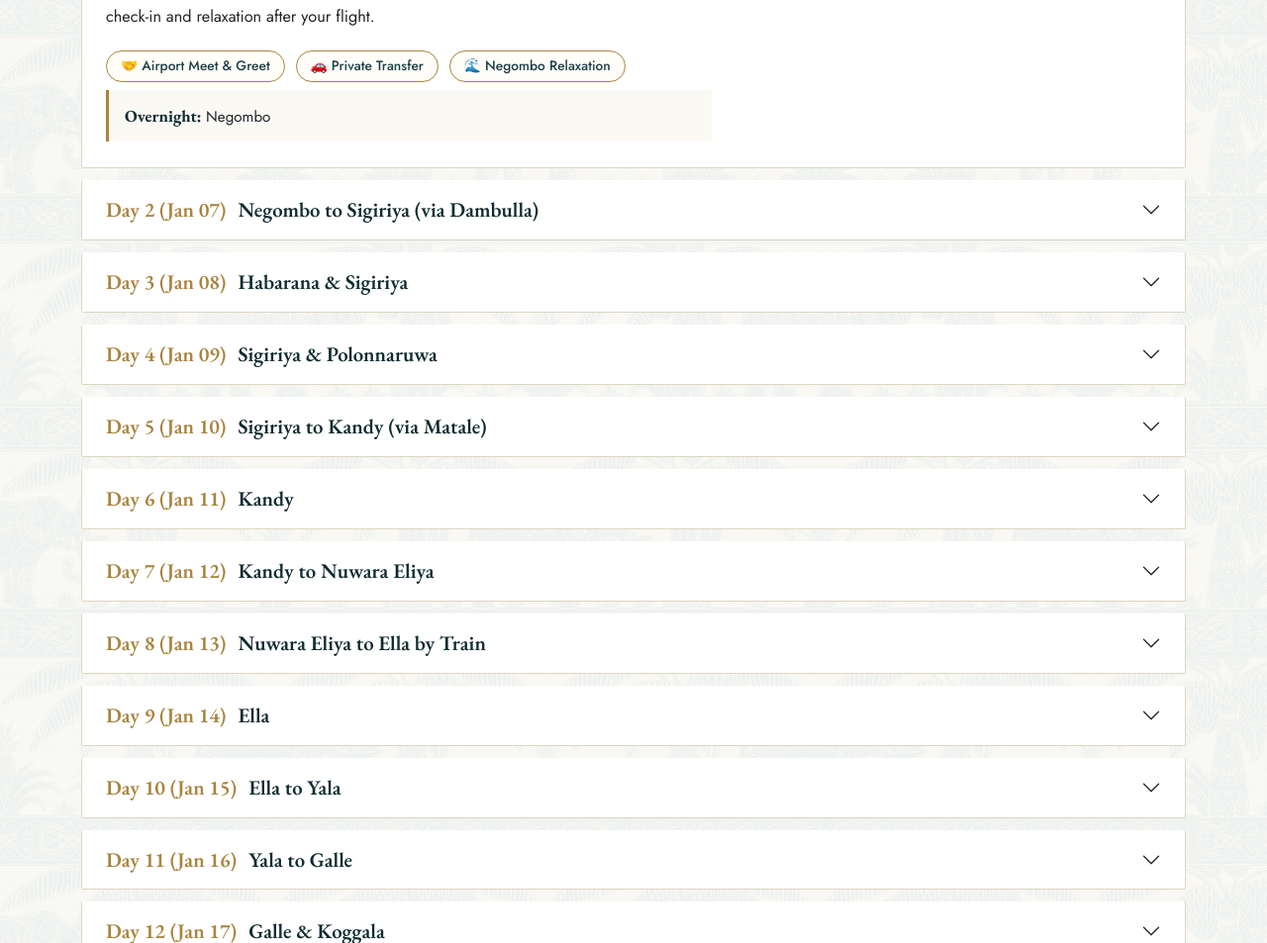
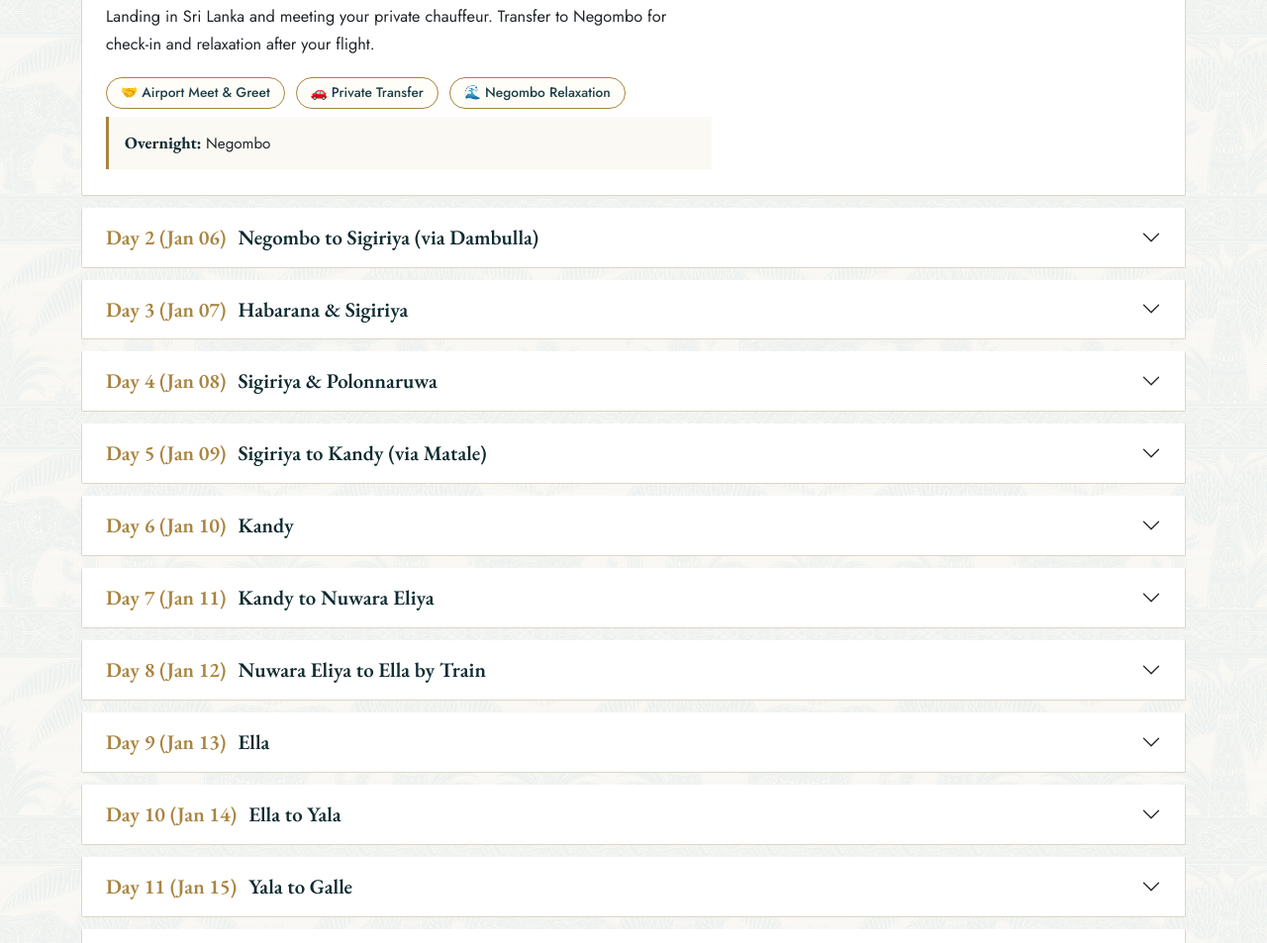
Before and after one commit to rantravelworkmailwork-dev/Dream-Island-Travels-Tours-Scenic-Ceylon-Drive-Discover-Package-2, a plain HTML site: page index.html in a window 1280 px wide. Shown: the part 1847-2800 px from the top of the page at 99% size. Drawn offline with nearby package versions, Linux system fonts and the light colour scheme.

```diff
--- a/index.html
+++ b/index.html
@@ -53,7 +53,7 @@
       <h3 class="section-title">Exclusive Private Transport &amp; Chauffeur Itinerary</h3>
       <p class="section-sub">Tailored for 04 Passengers &bull; January 06 &ndash; 19</p>
       <p class="intro-lead">Experience the best of Sri Lanka with dedicated private transport, professional chauffeur guidance, and complete flexibility across your 14-day journey.</p>
-      <p class="intro-body mb-2">This package covers all vehicle-related expenses including fuel, highway tolls, parking, and chauffeur allowances. The package also covers all the costs for all the mentioned activities. </p>
+      <p class="intro-body mb-2">This package covers all vehicle-related expenses including fuel, highway tolls, parking, and chauffeur allowances. Accommodation and activity tickets are excluded, allowing you complete freedom to customize your stays and entries.</p>
     </section>
 
     <!-- KEY FACTS -->
@@ -61,7 +61,7 @@
       <div class="col-6 col-md-3"><div class="fact"><span class="fact-label">Tour Name</span><span class="fact-value">Scenic Ceylon Drive &amp; Discover</span><span class="fact-note">Private Transport</span></div></div>
       <div class="col-6 col-md-3"><div class="fact"><span class="fact-label">Duration</span><span class="fact-value">13N / 14D</span><span class="fact-note">Jan 06 &ndash; Jan 19</span></div></div>
       <div class="col-6 col-md-3"><div class="fact"><span class="fact-label">Group Size</span><span class="fact-value">04 Pax (Adults)</span><span class="fact-note">Per person rate adjusts if more pax added</span></div></div>
-      <div class="col-6 col-md-3"><div class="fact"><span class="fact-label">Rate Per Person</span><span class="fact-value">785 USD</span></div></div>
+      <div class="col-6 col-md-3"><div class="fact"><span class="fact-label">Rate Per Person</span><span class="fact-value">785 USD</span><span class="fact-note">Transport charges only</span></div></div>
     </div>
 
     <!-- MAP -->
@@ -81,7 +81,7 @@
         <div class="accordion-item">
           <h2 class="accordion-header">
             <button class="accordion-button" type="button" data-bs-toggle="collapse" data-bs-target="#day1">
-              <span class="day-no">Day 1 (Jan 06)</span> Negombo
+              <span class="day-no">Day 1 (Jan 05)</span> Negombo
             </button>
           </h2>
           <div id="day1" class="accordion-collapse collapse show" data-bs-parent="#itineraryAccordion">
@@ -109,7 +109,7 @@
         <div class="accordion-item">
           <h2 class="accordion-header">
             <button class="accordion-button collapsed" type="button" data-bs-toggle="collapse" data-bs-target="#day2">
-              <span class="day-no">Day 2 (Jan 07)</span> Negombo to Sigiriya (via Dambulla)
+              <span class="day-no">Day 2 (Jan 06)</span> Negombo to Sigiriya (via Dambulla)
             </button>
           </h2>
           <div id="day2" class="accordion-collapse collapse" data-bs-parent="#itineraryAccordion">
@@ -137,7 +137,7 @@
         <div class="accordion-item">
           <h2 class="accordion-header">
             <button class="accordion-button collapsed" type="button" data-bs-toggle="collapse" data-bs-target="#day3">
-              <span class="day-no">Day 3 (Jan 08)</span> Habarana &amp; Sigiriya
+              <span class="day-no">Day 3 (Jan 07)</span> Habarana &amp; Sigiriya
             </button>
           </h2>
           <div id="day3" class="accordion-collapse collapse" data-bs-parent="#itineraryAccordion">
@@ -167,7 +167,7 @@
         <div class="accordion-item">
           <h2 class="accordion-header">
             <button class="accordion-button collapsed" type="button" data-bs-toggle="collapse" data-bs-target="#day4">
-              <span class="day-no">Day 4 (Jan 09)</span> Sigiriya &amp; Polonnaruwa
+              <span class="day-no">Day 4 (Jan 08)</span> Sigiriya &amp; Polonnaruwa
             </button>
           </h2>
           <div id="day4" class="accordion-collapse collapse" data-bs-parent="#itineraryAccordion">
@@ -196,7 +196,7 @@
         <div class="accordion-item">
           <h2 class="accordion-header">
             <button class="accordion-button collapsed" type="button" data-bs-toggle="collapse" data-bs-target="#day5">
-              <span class="day-no">Day 5 (Jan 10)</span> Sigiriya to Kandy (via Matale)
+              <span class="day-no">Day 5 (Jan 09)</span> Sigiriya to Kandy (via Matale)
             </button>
           </h2>
           <div id="day5" class="accordion-collapse collapse" data-bs-parent="#itineraryAccordion">
@@ -224,7 +224,7 @@
         <div class="accordion-item">
           <h2 class="accordion-header">
             <button class="accordion-button collapsed" type="button" data-bs-toggle="collapse" data-bs-target="#day6">
-              <span class="day-no">Day 6 (Jan 11)</span> Kandy
+              <span class="day-no">Day 6 (Jan 10)</span> Kandy
             </button>
           </h2>
           <div id="day6" class="accordion-collapse collapse" data-bs-parent="#itineraryAccordion">
@@ -252,7 +252,7 @@
         <div class="accordion-item">
           <h2 class="accordion-header">
             <button class="accordion-button collapsed" type="button" data-bs-toggle="collapse" data-bs-target="#day7">
-              <span class="day-no">Day 7 (Jan 12)</span> Kandy to Nuwara Eliya
+              <span class="day-no">Day 7 (Jan 11)</span> Kandy to Nuwara Eliya
             </button>
           </h2>
           <div id="day7" class="accordion-collapse collapse" data-bs-parent="#itineraryAccordion">
@@ -281,7 +281,7 @@
         <div class="accordion-item">
           <h2 class="accordion-header">
             <button class="accordion-button collapsed" type="button" data-bs-toggle="collapse" data-bs-target="#day8">
-              <span class="day-no">Day 8 (Jan 13)</span> Nuwara Eliya to Ella by Train
+              <span class="day-no">Day 8 (Jan 12)</span> Nuwara Eliya to Ella by Train
             </button>
           </h2>
           <div id="day8" class="accordion-collapse collapse" data-bs-parent="#itineraryAccordion">
@@ -308,7 +308,7 @@
         <div class="accordion-item">
           <h2 class="accordion-header">
             <button class="accordion-button collapsed" type="button" data-bs-toggle="collapse" data-bs-target="#day9">
-              <span class="day-no">Day 9 (Jan 14)</span> Ella
+              <span class="day-no">Day 9 (Jan 13)</span> Ella
             </button>
           </h2>
           <div id="day9" class="accordion-collapse collapse" data-bs-parent="#itineraryAccordion">
@@ -337,7 +337,7 @@
         <div class="accordion-item">
           <h2 class="accordion-header">
             <button class="accordion-button collapsed" type="button" data-bs-toggle="collapse" data-bs-target="#day10">
-              <span class="day-no">Day 10 (Jan 15)</span> Ella to Yala
+              <span class="day-no">Day 10 (Jan 14)</span> Ella to Yala
             </button>
           </h2>
           <div id="day10" class="accordion-collapse collapse" data-bs-parent="#itineraryAccordion">
@@ -365,7 +365,7 @@
         <div class="accordion-item">
           <h2 class="accordion-header">
             <button class="accordion-button collapsed" type="button" data-bs-toggle="collapse" data-bs-target="#day11">
-              <span class="day-no">Day 11 (Jan 16)</span> Yala to Galle
+              <span class="day-no">Day 11 (Jan 15)</span> Yala to Galle
             </button>
           </h2>
           <div id="day11" class="accordion-collapse collapse" data-bs-parent="#itineraryAccordion">
@@ -393,7 +393,7 @@
         <div class="accordion-item">
           <h2 class="accordion-header">
             <button class="accordion-button collapsed" type="button" data-bs-toggle="collapse" data-bs-target="#day12">
-              <span class="day-no">Day 12 (Jan 17)</span> Galle &amp; Koggala
+              <span class="day-no">Day 12 (Jan 16)</span> Galle &amp; Koggala
             </button>
           </h2>
           <div id="day12" class="accordion-collapse collapse" data-bs-parent="#itineraryAccordion">
@@ -423,7 +423,7 @@
         <div class="accordion-item">
           <h2 class="accordion-header">
             <button class="accordion-button collapsed" type="button" data-bs-toggle="collapse" data-bs-target="#day13">
-              <span class="day-no">Day 13 (Jan 18)</span> Galle to Colombo
+              <span class="day-no">Day 13 (Jan 17)</span> Galle to Colombo
             </button>
           </h2>
           <div id="day13" class="accordion-collapse collapse" data-bs-parent="#itineraryAccordion">
```
